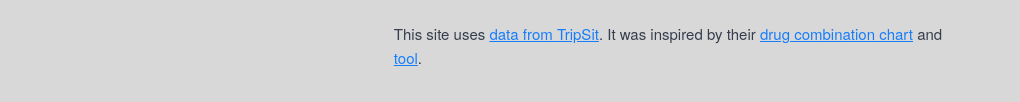
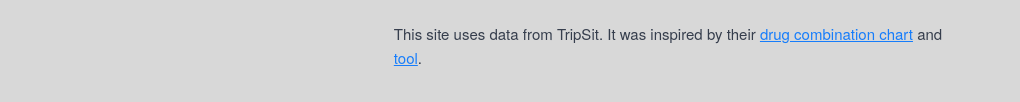
Before and after one commit to dillonjohnbrown/the-drugulator, a plain HTML site: page index.html in a window 1280 px wide. Shown: the part 530-632 px from the top of the page, without its empty margins (129-1149 px from the left). Drawn offline with Linux system fonts and the light colour scheme.

Commit message:
Update index.html

```diff
--- a/index.html
+++ b/index.html
@@ -75,7 +75,7 @@
 				<div class="eight offset-by-four columns">
 					<p class="about-accessory">About</p>
 					<p>The Drugulator is a reference guide for using two drugs at once. It is meant to enhance joy and mitigate human suffering. You are responsible for your own safety and owe it to yourself to do addition research before using or combining drugs. <i>Stay safe and have fun!</i></p>
-					<p>This site uses <a href="https://tripsit.me/combo_beta.json">data from TripSit</a>. It was inspired by their <a href="http://wiki.tripsit.me/wiki/Drug_combinations">drug combination chart</a> and <a href="https://combo.tripsit.me">tool</a>.
+					<p>This site uses data from TripSit. It was inspired by their <a href="http://wiki.tripsit.me/wiki/Drug_combinations">drug combination chart</a> and <a href="https://combo.tripsit.me">tool</a>.
 					</p>
 				</div>
 			</div>
```
